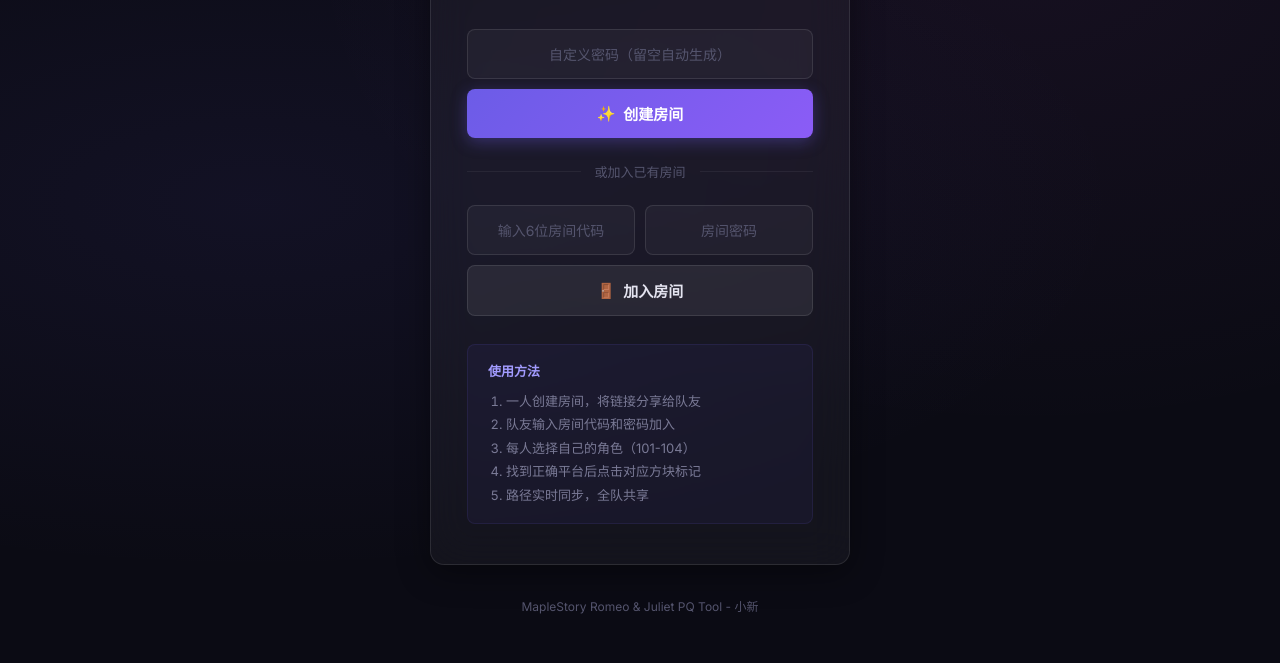
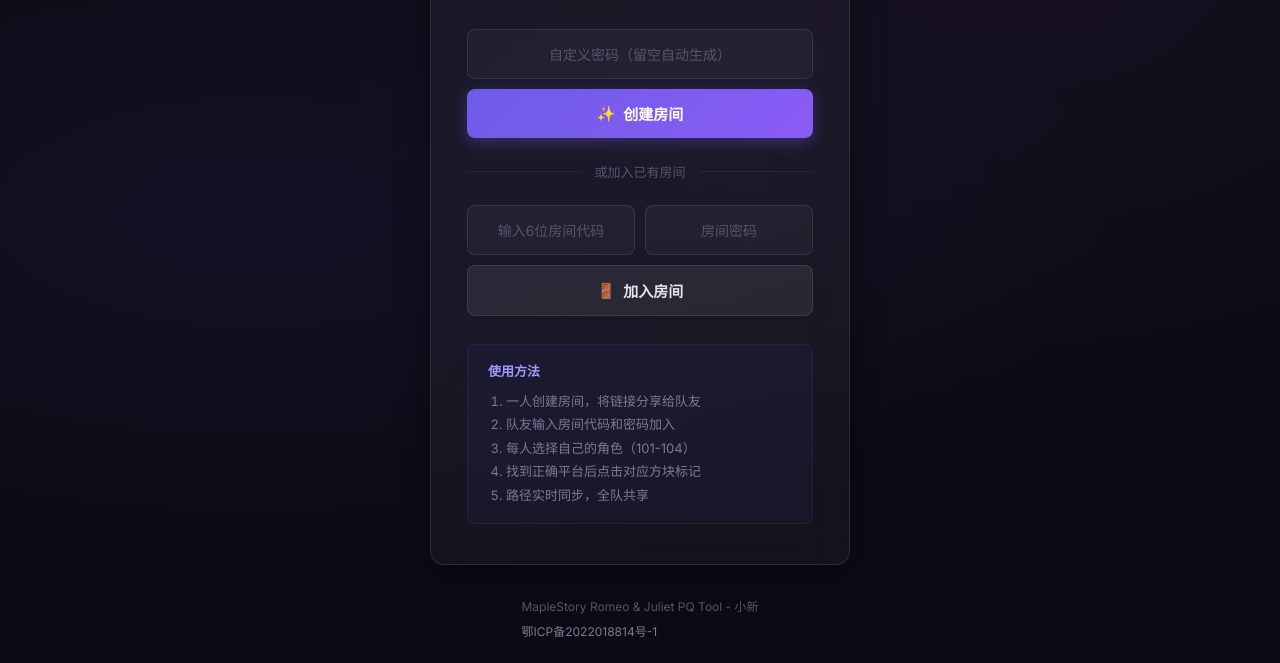
Before and after one commit to DDD-Rock/rjpq-tool, a website: page public/index.html in a window 1280 px wide. Shown: the part 236-899 px from the top of the page. Before the commit the page ends 874 px from the top, so only its background shows below. Drawn offline with Linux system fonts and the light colour scheme; no server answers.

Commit message:
style: add ICP filing number to footer

```diff
--- a/public/index.html
+++ b/public/index.html
@@ -74,6 +74,9 @@
 
         <footer class="footer">
             MapleStory Romeo &amp; Juliet PQ Tool - 小新
+            <div style="margin-top: 8px;">
+                <a href="https://beian.miit.gov.cn/" target="_blank" rel="noopener" style="color: var(--text-secondary); text-decoration: none; font-size: 12px;">鄂ICP备2022018814号-1</a>
+            </div>
         </footer>
     </div>
 
```
